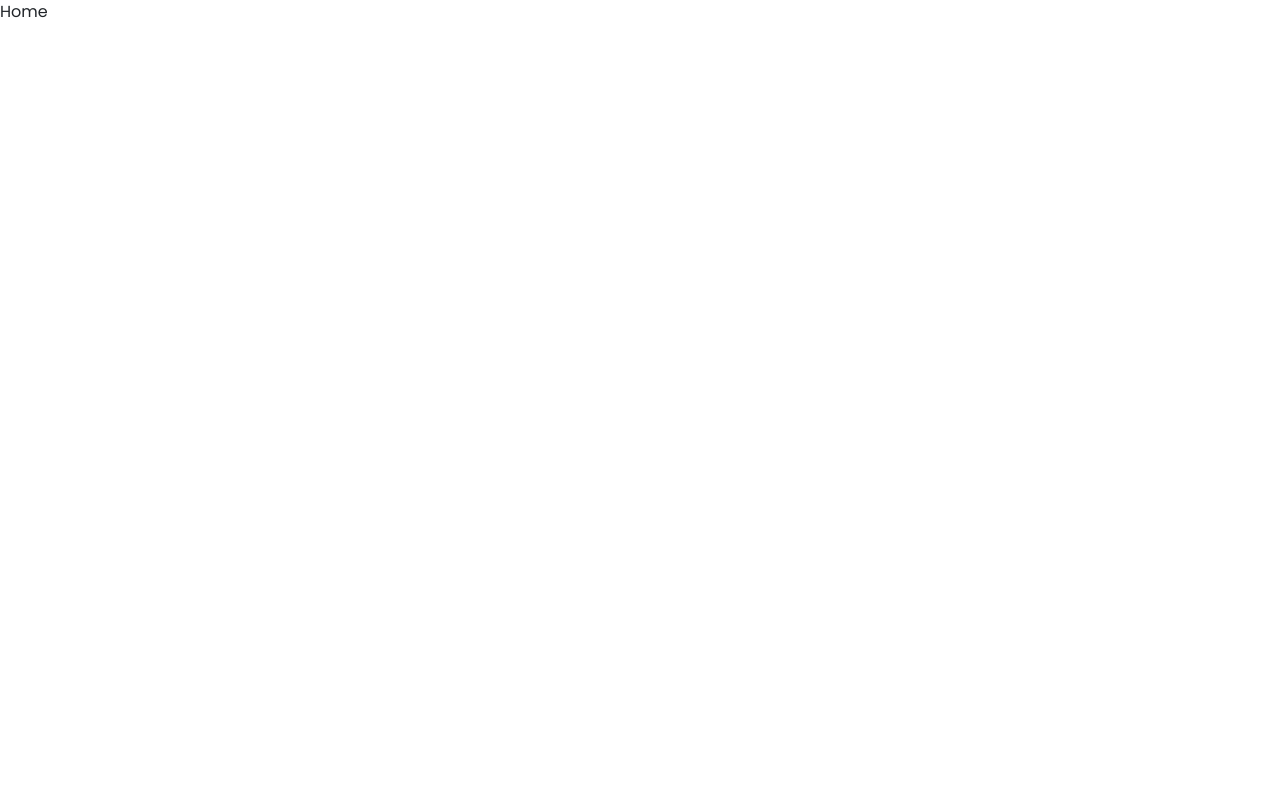
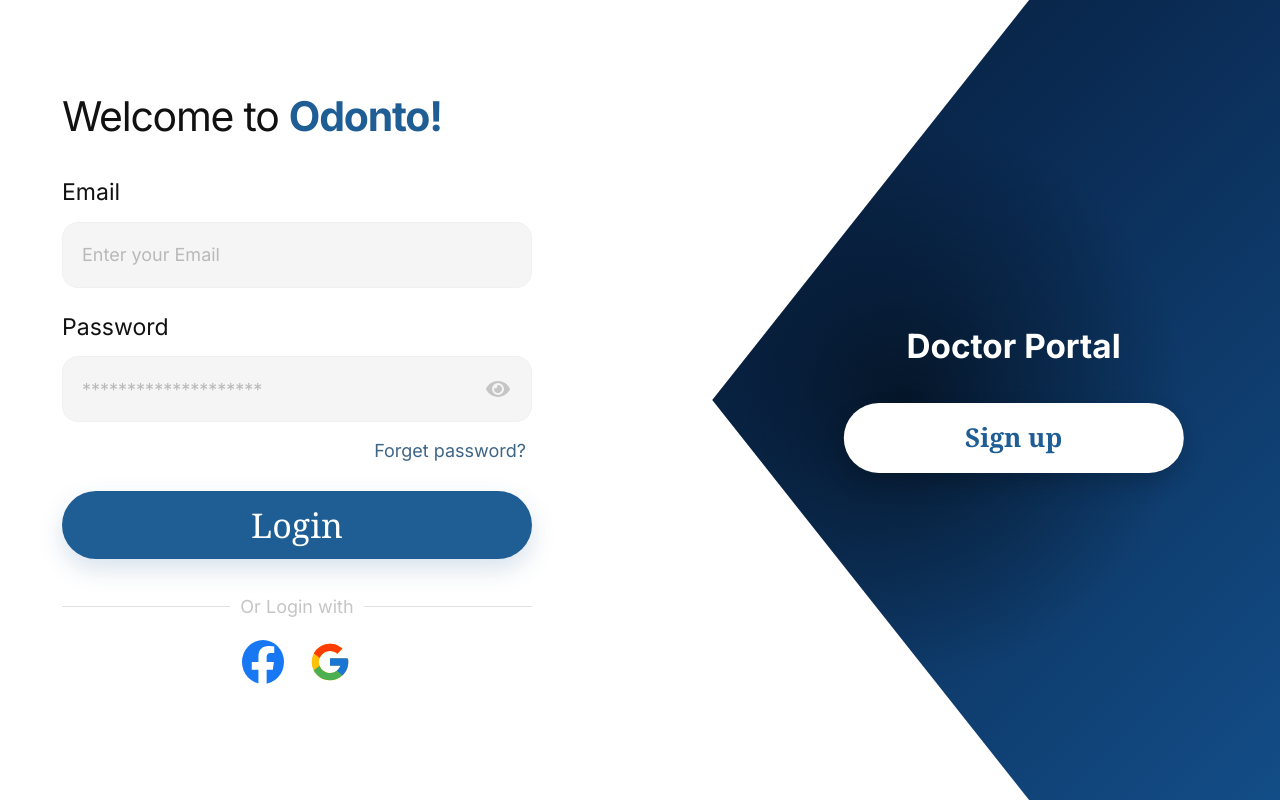
Before and after one commit to mariamqushta/clinic_front, a React (Vite) app: page /LoginDr in a window 1280 px wide. Before the commit this address led to /. Built offline with nearby package versions, Linux system fonts and the light colour scheme.

Commit message:
add login pagedr

```diff
--- a/src/App.jsx
+++ b/src/App.jsx
@@ -2,6 +2,7 @@ import { BrowserRouter, Routes, Route, Navigate } from "react-router-dom";
 import Home from "./Pages/Home";
 import SignupPage from "./Pages/SignupPage";
 import LoginPage from "./Pages/LoginPage";
+import LoginPageDr from "./pages/LoginPageDr";
 
 import "./App.css";
 
@@ -12,6 +13,7 @@ function App() {
         <Route path="/" element={<Home />} />
         <Route path="/login" element={<LoginPage />} />
         <Route path="/signup" element={<SignupPage />} />
+        <Route path="/LoginDr" element={<LoginPageDr />} />
         <Route path="*" element={<Navigate to="/" replace />} />
       </Routes>
     </BrowserRouter>
--- /dev/null
+++ b/src/Pages/LoginPageDr.css
@@ -0,0 +1,289 @@
+@import url("https://fonts.googleapis.com/css2?family=Inter:wght@400;500;600;700;800&display=swap");
+
+* {
+  box-sizing: border-box;
+}
+
+html,
+body,
+#root {
+  height: 100%;
+  margin: 0;
+}
+
+body {
+  background: #ffffff;
+  font-family: "Inter", sans-serif;
+}
+
+.odontoPage {
+  min-height: 100vh;
+  width: 100%;
+  display: flex;
+  overflow: hidden;
+  background: #fff;
+}
+
+.odontoLeft {
+  flex: 0 0 52%;
+  padding: 72px 48px 40px 62px;
+  position: relative;
+  z-index: 2;
+}
+
+.odontoTitle {
+  margin: 20px 0 0;
+  font-size: clamp(34px, 3.2vw, 54px);
+  font-weight: 400;
+  letter-spacing: -0.03em;
+  color: #111;
+}
+
+.odontoTitle span {
+  color: #1f5d95;
+  font-weight: 700;
+}
+
+.odontoForm {
+  width: min(100%, 470px);
+  margin-top: 34px;
+}
+
+.odontoLabel {
+  display: block;
+  margin: 22px 0 12px;
+  font-size: clamp(18px, 1.8vw, 29px);
+  font-weight: 400;
+  color: #121212;
+}
+
+.odontoInput {
+  width: 100%;
+  height: 66px;
+  border: none;
+  outline: none;
+  border-radius: 16px;
+  background: #f5f5f5;
+  padding: 0 20px;
+  font-size: 18px;
+  color: #222;
+  box-shadow: inset 0 0 0 1px rgba(0, 0, 0, 0.02);
+}
+
+.odontoInput::placeholder {
+  color: #b9b9b9;
+}
+
+.passwordWrap {
+  position: relative;
+}
+
+.passwordInput {
+  padding-right: 58px;
+}
+
+.eyeBtn {
+  position: absolute;
+  right: 16px;
+  top: 50%;
+  transform: translateY(-50%);
+  border: none;
+  background: transparent;
+  color: #c5c5c5;
+  font-size: 24px;
+  cursor: pointer;
+  display: flex;
+  align-items: center;
+  justify-content: center;
+}
+
+.forgotRow {
+  display: flex;
+  justify-content: flex-end;
+  margin-top: 14px;
+}
+
+.forgotBtn {
+  border: none;
+  background: transparent;
+  color: #3f6586;
+  font-size: 18px;
+  cursor: pointer;
+}
+
+.loginBtn {
+  width: 100%;
+  height: 68px;
+  margin-top: 26px;
+  border: none;
+  border-radius: 34px;
+  background: #1f5d95;
+  color: #fff;
+  font-size: 34px;
+  font-family: Georgia, "Times New Roman", serif;
+  font-weight: 400;
+  cursor: pointer;
+  box-shadow: 0 10px 24px rgba(31, 93, 149, 0.18);
+}
+
+.divider {
+  display: flex;
+  align-items: center;
+  gap: 10px;
+  margin-top: 34px;
+  color: #c5c5c5;
+}
+
+.divider span {
+  flex: 1;
+  height: 1px;
+  background: #e1e1e1;
+}
+.divider::after,.divider::before{
+    display: none;
+}
+
+.divider p {
+  margin: 0;
+  font-size: 18px;
+  white-space: nowrap;
+}
+
+.socialRow {
+  display: flex;
+  justify-content: center;
+  gap: 24px;
+  margin-top: 20px;
+}
+
+.socialBtn {
+  border: none;
+  background: transparent;
+  cursor: pointer;
+  font-size: 42px;
+  line-height: 1;
+  display: flex;
+  align-items: flex-end;
+  justify-content: center;
+  padding: 0;
+  border-radius: 50%;
+  -webkit-border-radius: 50%;
+  -moz-border-radius: 50%;
+  -ms-border-radius: 50%;
+  -o-border-radius: 50%;
+}
+
+.facebookBtn {
+      color: white;
+    background-color: #1877f2;
+}
+.facebookBtn svg{
+    position: relative;
+    top:4px;
+}
+/*  */
+.googleBtn {
+  font-size: 44px;
+}
+
+.odontoRight {
+  flex: 1;
+  position: relative;
+  overflow: hidden;
+  display: flex;
+  align-items: center;
+  justify-content: center;
+}
+
+.odontoShape {
+  position: absolute;
+  right: -18%;
+  top: 50%;
+  transform: translateY(-50%);
+  width: 120%;
+  height: 128%;
+  background:
+    radial-gradient(circle at 34% 50%, rgba(0, 0, 0, 0.55) 0%, rgba(0, 0, 0, 0.28) 18%, rgba(0, 0, 0, 0) 40%),
+    linear-gradient(135deg, #07172f 0%, #0a2a52 35%, #155694 100%);
+  clip-path: polygon(8% 50%, 63% 0, 100% 0, 100% 100%, 63% 100%);
+}
+
+.odontoPortal {
+  position: relative;
+  z-index: 2;
+  text-align: center;
+  color: #fff;
+  transform: translateX(12%);
+}
+
+.odontoPortal h2 {
+  margin: 0 0 36px;
+  font-size: clamp(30px, 2.6vw, 52px);
+  font-weight: 700;
+  color: #fff;
+}
+
+.signupBtn {
+  min-width: 340px;
+  height: 70px;
+  border: none;
+  border-radius: 35px;
+  background: #fff;
+  color: #1f5d95;
+  font-size: clamp(26px, 2vw, 42px);
+  font-family: Georgia, "Times New Roman", serif;
+  font-weight: 700;
+  cursor: pointer;
+  box-shadow: 0 10px 22px rgba(0, 0, 0, 0.18);
+}
+
+@media (max-width: 1000px) {
+  .odontoPage {
+    flex-direction: column;
+  }
+
+  .odontoLeft {
+    flex: unset;
+    padding: 52px 24px 24px;
+  }
+
+  .odontoRight {
+    min-height: 320px;
+  }
+
+  .odontoShape {
+    right: -30%;
+    width: 150%;
+    height: 160%;
+  }
+
+  .odontoPortal {
+    transform: none;
+  }
+}
+
+@media (max-width: 600px) {
+  .odontoTitle {
+    font-size: 32px;
+  }
+
+  .odontoLabel {
+    font-size: 18px;
+  }
+
+  .odontoInput {
+    height: 58px;
+    font-size: 16px;
+  }
+
+  .loginBtn {
+    height: 60px;
+    font-size: 28px;
+  }
+
+  .signupBtn {
+    min-width: 220px;
+    height: 60px;
+    font-size: 26px;
+  }
+}
--- /dev/null
+++ b/src/Pages/LoginPageDr.jsx
@@ -0,0 +1,96 @@
+import React, { useState } from "react";
+import { useNavigate } from "react-router-dom";
+import { FaFacebookF, FaEye, FaEyeSlash } from "react-icons/fa";
+import { FcGoogle } from "react-icons/fc";
+import "./LoginPageDr.css";
+
+export default function LoginPage() {
+  const navigate = useNavigate();
+  const [showPassword, setShowPassword] = useState(false);
+
+  const handleSubmit = (e) => {
+    e.preventDefault();
+    // هنا حط API login لو عندك backend
+  };
+
+  return (
+    <div className="odontoPage">
+      <div className="odontoLeft">
+        <h1 className="odontoTitle">
+          Welcome to <span>Odonto!</span>
+        </h1>
+
+        <form className="odontoForm" onSubmit={handleSubmit}>
+          <label className="odontoLabel" htmlFor="email">
+            Email
+          </label>
+          <input
+            id="email"
+            type="email"
+            className="odontoInput"
+            placeholder="Enter your Email"
+          />
+
+          <label className="odontoLabel" htmlFor="password">
+            Password
+          </label>
+          <div className="passwordWrap">
+            <input
+              id="password"
+              type={showPassword ? "text" : "password"}
+              className="odontoInput passwordInput"
+              placeholder="********************"
+            />
+            <button
+              type="button"
+              className="eyeBtn"
+              onClick={() => setShowPassword((prev) => !prev)}
+              aria-label="Toggle password visibility"
+            >
+              {showPassword ? <FaEyeSlash /> : <FaEye />}
+            </button>
+          </div>
+
+          <div className="forgotRow">
+            <button type="button" className="forgotBtn">
+              Forget password?
+            </button>
+          </div>
+
+          <button type="submit" className="loginBtn">
+            Login
+          </button>
+
+          <div className="divider">
+            <span />
+            <p>Or Login with</p>
+            <span />
+          </div>
+
+          <div className="socialRow">
+            <button type="button" className="socialBtn facebookBtn">
+              <FaFacebookF />
+            </button>
+            <button type="button" className="socialBtn googleBtn">
+              <FcGoogle />
+            </button>
+          </div>
+        </form>
+      </div>
+
+      <div className="odontoRight">
+        <div className="odontoShape" />
+        <div className="odontoPortal">
+          <h2>Doctor Portal</h2>
+          <button
+            type="button"
+            className="signupBtn"
+            onClick={() => navigate("/signup")}
+          >
+            Sign up
+          </button>
+        </div>
+      </div>
+    </div>
+  );
+}
```
